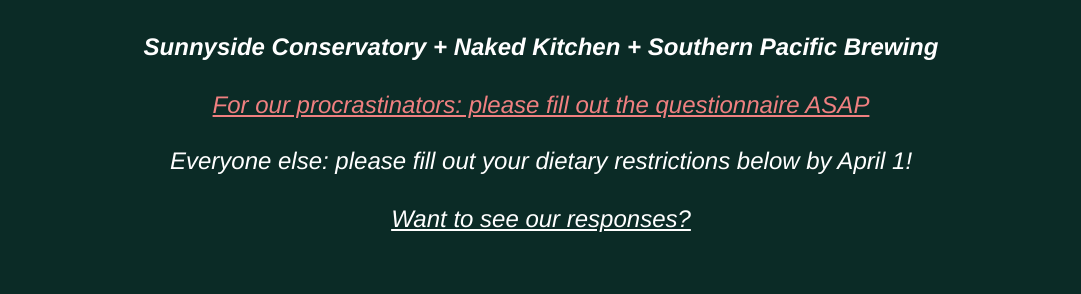
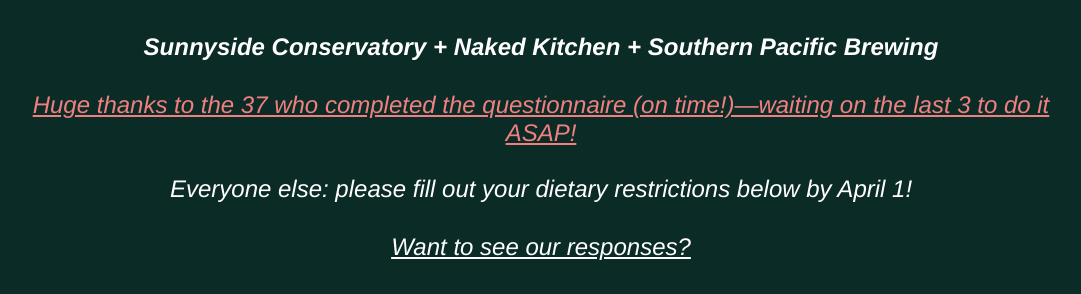
Before and after one commit to anthonytliu/wedding-website, a plain HTML site: page faq.html in a window 1280 px wide. Shown: the part 497-791 px from the top of the page, without its empty margins (99-1180 px from the left). Drawn offline with nearby package versions, Linux system fonts and the light colour scheme.

Commit message:
updated nudge

```diff
--- a/faq.html
+++ b/faq.html
@@ -26,7 +26,7 @@
     <div class="central-body">
         <h1>August 8th, 2025, 3:45pm - 9:00pm</h1>
         <p class="faq-intro">Sunnyside Conservatory + Naked Kitchen + Southern Pacific Brewing</p>
-        <p class="faq-notice"><a href="index.html" style="color: lightcoral;">For our procrastinators: please fill out the questionnaire ASAP</a><br><br> Everyone else: please fill out your dietary restrictions below by April 1!</p>
+        <p class="faq-notice"><a href="index.html" style="color: lightcoral;">Huge thanks to the 37 who completed the questionnaire (on time!)—waiting on the last 3 to do it ASAP!</a><br><br> Everyone else: please fill out your dietary restrictions below by April 1!</p>
         <p class="faq-notice"><a href="#anthony-mahal-answers">Want to see our responses?</a></p>
 
         <div id="save-the-date" class="tabcontent">
```
